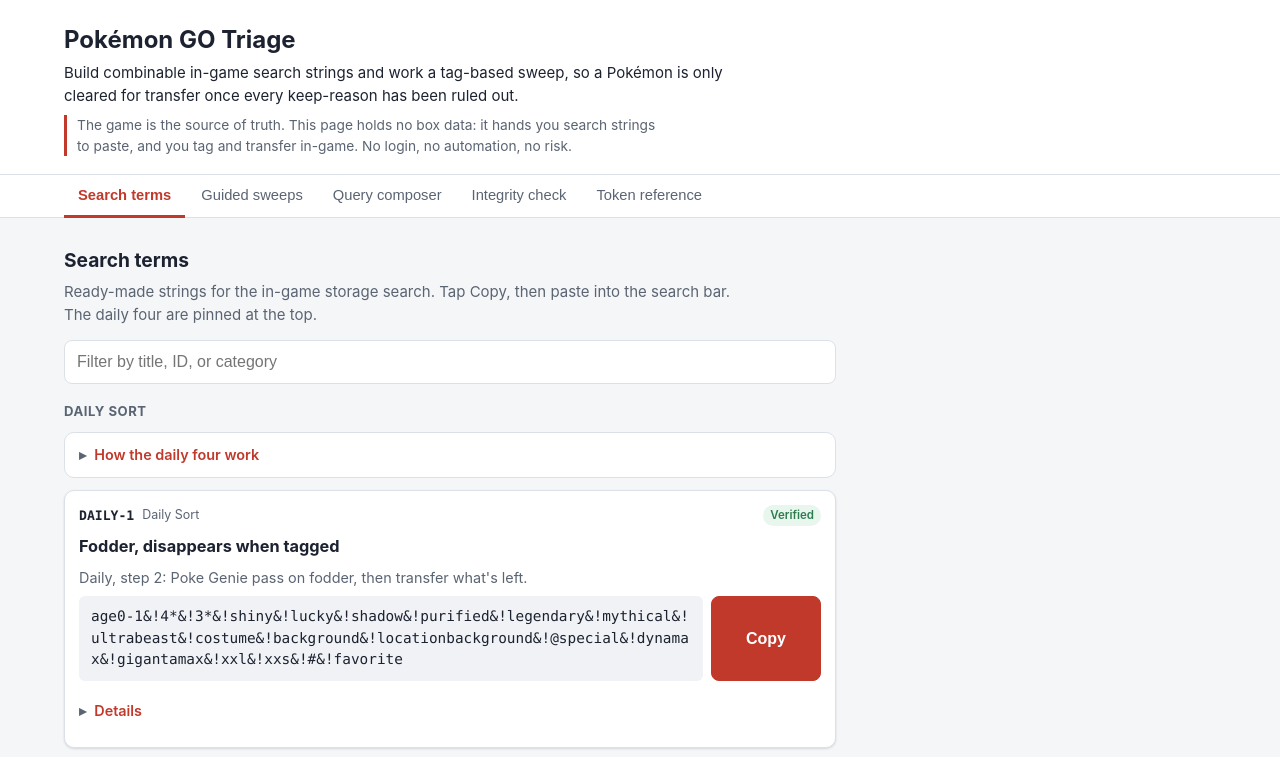
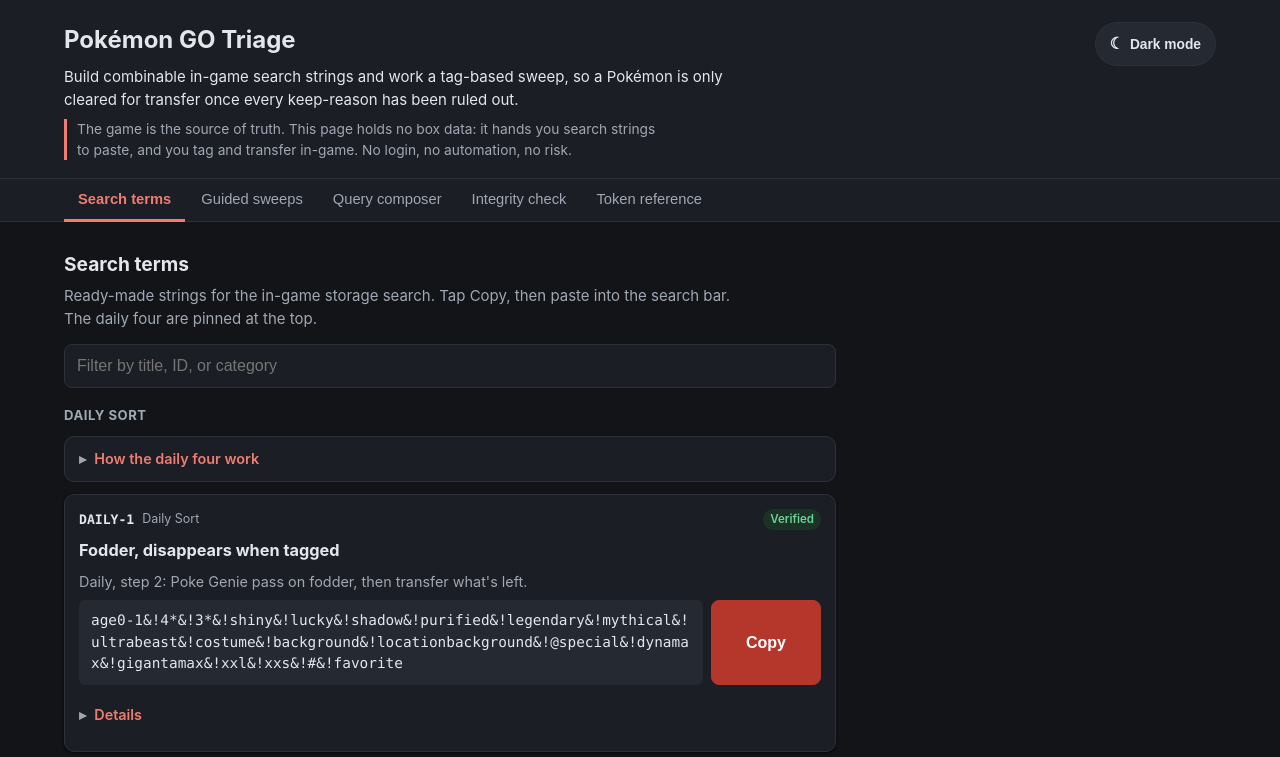
Before and after one commit to mint85/pokemon-go-triage, a website: page index.html in a window 1280 px wide. Shown: the top 757 px of the page. Drawn offline with Linux system fonts and the light colour scheme.

Commit message:
Add dark theme as default with a light toggle
Move every color into theme tokens and add a dark palette. The header
toggle switches themes and remembers the choice; a head script applies it
before first paint. Also darken the light theme's amber and green so all
text pairs meet WCAG AA contrast in both themes.

```diff
--- a/app.js
+++ b/app.js
@@ -68,6 +68,28 @@ function copyRow(str, { small = false } = {}) {
 
 function unverifiedBadge() {
   return el("span", { className: "badge badge-unverified", textContent: "unverified" });
+}
+
+/* ---------- theme ---------- */
+
+const THEME_KEY = "pgt.theme";
+
+/* The head script already applied any saved theme; this wires the toggle. */
+function initTheme() {
+  const btn = $("#theme-toggle");
+  const paint = () => {
+    const dark = document.documentElement.dataset.theme !== "light";
+    btn.setAttribute("aria-pressed", String(dark));
+    $(".theme-toggle-icon", btn).textContent = dark ? "☾" : "☀";
+    $(".theme-toggle-label", btn).textContent = dark ? "Dark mode" : "Light mode";
+  };
+  btn.addEventListener("click", () => {
+    const next = document.documentElement.dataset.theme === "light" ? "dark" : "light";
+    document.documentElement.dataset.theme = next;
+    try { localStorage.setItem(THEME_KEY, next); } catch { /* won't persist */ }
+    paint();
+  });
+  paint();
 }
 
 /* ---------- tabs ---------- */
@@ -554,6 +576,7 @@ function renderReference() {
 /* ---------- boot ---------- */
 
 function init() {
+  initTheme();
   initTabs();
   renderSearchTerms();
   wireModeBar();
--- a/index.html
+++ b/index.html
@@ -1,14 +1,27 @@
 <!DOCTYPE html>
-<html lang="en">
+<html lang="en" data-theme="dark">
 <head>
   <meta charset="UTF-8" />
   <meta name="viewport" content="width=device-width, initial-scale=1.0" />
   <title>Pokémon GO Triage</title>
+  <script>
+    /* Apply a saved theme before first paint so there's no flash. Default: dark. */
+    try {
+      var saved = localStorage.getItem("pgt.theme");
+      if (saved === "light" || saved === "dark") document.documentElement.dataset.theme = saved;
+    } catch (e) { /* storage blocked: stay dark */ }
+  </script>
   <link rel="stylesheet" href="styles.css" />
 </head>
 <body>
   <header class="site-header">
-    <h1>Pokémon GO Triage</h1>
+    <div class="header-top">
+      <h1>Pokémon GO Triage</h1>
+      <button id="theme-toggle" class="theme-toggle" type="button" aria-pressed="true" aria-label="Dark mode">
+        <span class="theme-toggle-icon" aria-hidden="true"></span>
+        <span class="theme-toggle-label">Dark mode</span>
+      </button>
+    </div>
     <p class="tagline">
       Build combinable in-game search strings and work a tag-based sweep, so a Pokémon
       is only cleared for transfer once every keep-reason has been ruled out.
--- a/styles.css
+++ b/styles.css
@@ -1,19 +1,69 @@
-/* Pokémon GO Triage — styles. Light, readable, card-based. No build step. */
+/* Pokémon GO Triage: styles. Readable, card-based, light and dark themes. No build step. */
 
+/*
+ * Theme tokens. Dark is the default (set on <html data-theme="dark">); the header
+ * toggle switches to light and remembers the choice. Every color lives here.
+ * --accent is for text and borders; --accent-fill is for solid fills under white text.
+ */
 :root {
+  color-scheme: light;
   --bg: #f4f6f8;
   --surface: #ffffff;
   --ink: #1c2230;
   --ink-soft: #5b6472;
   --line: #dce1e8;
   --accent: #c0392b;        /* Poké red, muted */
+  --accent-fill: #c0392b;
   --accent-ink: #ffffff;
-  --good: #2e7d51;
-  --warn: #b26a00;
+  --good: #28704a;
+  --good-bg: #e9f6ee;
+  --good-fill: #2e7d51;
+  --warn: #8f5500;
+  --warn-bg: #fbf0e0;
+  --warn-fill: #8f5500;
+  --info: #1d4e89;
+  --info-bg: #eaf1fb;
+  --panel-info-bg: #eef4fb;
+  --panel-info-line: #d3e2f2;
+  --panel-note-bg: #fbf7ef;
+  --panel-note-line: #ecdcc0;
+  --pill-btn: #d8dde4;
+  --toast-bg: #1c2230;
+  --toast-ink: #ffffff;
   --code-bg: #f0f2f5;
   --radius: 10px;
   --shadow: 0 1px 3px rgba(20, 30, 50, 0.08), 0 1px 2px rgba(20, 30, 50, 0.06);
   --mono: ui-monospace, SFMono-Regular, "SF Mono", Menlo, Consolas, monospace;
+}
+
+/* Dark: soft charcoal rather than pure black, off-white text, to reduce glare. */
+:root[data-theme="dark"] {
+  color-scheme: dark;
+  --bg: #121418;
+  --surface: #1b1e24;
+  --ink: #e3e6eb;
+  --ink-soft: #a0a8b4;
+  --line: #2c313a;
+  --accent: #f07c72;
+  --accent-fill: #b5372c;
+  --accent-ink: #ffffff;
+  --good: #6fcf97;
+  --good-bg: #1b3326;
+  --good-fill: #2b7a4f;
+  --warn: #e8b05c;
+  --warn-bg: #3a2d17;
+  --warn-fill: #9a5c00;
+  --info: #93bdf2;
+  --info-bg: #1c2a3f;
+  --panel-info-bg: #17202c;
+  --panel-info-line: #26374c;
+  --panel-note-bg: #221e16;
+  --panel-note-line: #463a22;
+  --pill-btn: #394049;
+  --toast-bg: #e3e6eb;
+  --toast-ink: #121418;
+  --code-bg: #252a32;
+  --shadow: 0 1px 3px rgba(0, 0, 0, 0.5), 0 1px 2px rgba(0, 0, 0, 0.4);
 }
 
 * { box-sizing: border-box; }
@@ -31,7 +81,15 @@ body {
   border-bottom: 1px solid var(--line);
   padding: 22px max(16px, 5vw) 18px;
 }
+.header-top { display: flex; align-items: flex-start; justify-content: space-between; gap: 12px; }
 .site-header h1 { margin: 0 0 4px; font-size: 1.5rem; }
+.theme-toggle {
+  flex: none; appearance: none; cursor: pointer; min-height: 44px; padding: 0 14px;
+  display: inline-flex; align-items: center; gap: 6px; font-size: 0.86rem; font-weight: 600;
+  background: var(--code-bg); color: var(--ink); border: 1px solid var(--line); border-radius: 999px;
+}
+.theme-toggle:hover { border-color: var(--accent); }
+.theme-toggle-icon { font-size: 1rem; line-height: 1; }
 .tagline { margin: 0 0 8px; max-width: 70ch; color: var(--ink); }
 .principle {
   margin: 0; max-width: 70ch; font-size: 0.86rem; color: var(--ink-soft);
@@ -79,7 +137,7 @@ main { padding: 20px max(16px, 5vw) 48px; max-width: 900px; }
 .sweep.done { opacity: 0.62; }
 .sweep-head { display: flex; align-items: center; gap: 10px; }
 .sweep-num {
-  flex: none; width: 26px; height: 26px; border-radius: 50%; background: var(--accent);
+  flex: none; width: 26px; height: 26px; border-radius: 50%; background: var(--accent-fill);
   color: var(--accent-ink); display: grid; place-items: center; font-size: 0.82rem; font-weight: 700;
 }
 .sweep-title { font-weight: 650; font-size: 1.02rem; margin: 0; flex: 1; }
@@ -97,19 +155,19 @@ main { padding: 20px max(16px, 5vw) 48px; max-width: 900px; }
   padding: 8px 14px; font-size: 0.88rem; color: var(--ink-soft);
 }
 .mode-btn + .mode-btn { border-left: 1px solid var(--line); }
-.mode-btn.is-active { background: var(--accent); color: var(--accent-ink); font-weight: 600; }
+.mode-btn.is-active { background: var(--accent-fill); color: var(--accent-ink); font-weight: 600; }
 .ongoing-controls {
-  margin-top: 12px; background: #eef4fb; border: 1px solid #d3e2f2;
+  margin-top: 12px; background: var(--panel-info-bg); border: 1px solid var(--panel-info-line);
   border-radius: var(--radius); padding: 12px 14px; display: grid; gap: 10px;
 }
 .age-field { font-size: 0.9rem; color: var(--ink); }
-.age-field input { width: 64px; padding: 4px 6px; border: 1px solid var(--line); border-radius: 6px; font-size: 0.9rem; }
+.age-field input { width: 64px; padding: 4px 6px; border: 1px solid var(--line); border-radius: 6px; font-size: 0.9rem; background: var(--surface); color: var(--ink); }
 .review-queue-label { display: block; font-size: 0.82rem; color: var(--ink-soft); margin-bottom: 4px; }
 .ongoing-hint { margin: 0; font-size: 0.82rem; color: var(--ink-soft); }
 
 /* Manual checks note */
 .manual-checks {
-  margin-top: 20px; background: #fbf7ef; border: 1px solid #ecdcc0;
+  margin-top: 20px; background: var(--panel-note-bg); border: 1px solid var(--panel-note-line);
   border-radius: var(--radius); padding: 14px 16px;
 }
 .manual-checks h3 { margin: 0 0 4px; font-size: 0.98rem; }
@@ -128,9 +186,9 @@ code, .query-string {
 
 /* Badges & pills */
 .badge { font-size: 0.72rem; padding: 2px 7px; border-radius: 999px; font-weight: 600; white-space: nowrap; }
-.badge-pg { background: #eaf1fb; color: #1d4e89; }
-.badge-nojudge { background: #e9f6ee; color: var(--good); }
-.badge-unverified { background: #fbf0e0; color: var(--warn); }
+.badge-pg { background: var(--info-bg); color: var(--info); }
+.badge-nojudge { background: var(--good-bg); color: var(--good); }
+.badge-unverified { background: var(--warn-bg); color: var(--warn); }
 
 /* Composer */
 .composer-join { display: flex; align-items: center; gap: 16px; margin-bottom: 14px; flex-wrap: wrap; font-size: 0.9rem; }
@@ -147,7 +205,7 @@ code, .query-string {
 .chip .u-dot { width: 6px; height: 6px; border-radius: 50%; background: var(--warn); }
 
 .freetext { display: flex; gap: 8px; margin-bottom: 18px; }
-.freetext input { flex: 1; padding: 8px 10px; border: 1px solid var(--line); border-radius: 8px; font-size: 0.9rem; }
+.freetext input { flex: 1; padding: 8px 10px; border: 1px solid var(--line); border-radius: 8px; font-size: 0.9rem; background: var(--surface); color: var(--ink); }
 
 .query-out { background: var(--surface); border: 1px solid var(--line); border-radius: var(--radius); box-shadow: var(--shadow); padding: 14px; }
 .query-pills { display: flex; flex-wrap: wrap; gap: 7px; margin-bottom: 10px; min-height: 4px; }
@@ -155,14 +213,14 @@ code, .query-string {
   display: inline-flex; align-items: center; gap: 6px; background: var(--code-bg);
   border-radius: 999px; padding: 4px 6px 4px 10px; font-family: var(--mono); font-size: 0.84rem;
 }
-.pill button { border: none; background: #d8dde4; color: var(--ink); border-radius: 50%; width: 18px; height: 18px; cursor: pointer; line-height: 1; font-size: 0.8rem; }
-.pill button:hover { background: var(--accent); color: #fff; }
+.pill button { border: none; background: var(--pill-btn); color: var(--ink); border-radius: 50%; width: 18px; height: 18px; cursor: pointer; line-height: 1; font-size: 0.8rem; }
+.pill button:hover { background: var(--accent-fill); color: var(--accent-ink); }
 .query-string-row { display: flex; gap: 10px; align-items: center; flex-wrap: wrap; }
 .query-actions { display: flex; gap: 8px; }
 
 /* Buttons */
 .btn {
-  appearance: none; cursor: pointer; border: 1px solid var(--accent); background: var(--accent);
+  appearance: none; cursor: pointer; border: 1px solid var(--accent-fill); background: var(--accent-fill);
   color: var(--accent-ink); border-radius: 8px; padding: 8px 14px; font-size: 0.88rem; font-weight: 600;
 }
 .btn:hover { filter: brightness(1.06); }
@@ -214,17 +272,17 @@ code, .query-string {
 .st-cat { flex: 1; font-size: 0.78rem; color: var(--ink-soft); }
 .st-title { margin: 0; font-size: 1.02rem; font-weight: 650; }
 .st-when { margin: 0; font-size: 0.9rem; color: var(--ink-soft); }
-.st-status-verified { background: #e9f6ee; color: var(--good); }
-.st-status-guess { background: #fbf0e0; color: var(--warn); }
-.st-status-test { background: #eaf1fb; color: #1d4e89; }
+.st-status-verified { background: var(--good-bg); color: var(--good); }
+.st-status-guess { background: var(--warn-bg); color: var(--warn); }
+.st-status-test { background: var(--info-bg); color: var(--info); }
 
 /* Long strings have no spaces, so allow breaks anywhere. Display only: copy uses the stored string. */
 .st-query-row { display: flex; flex-direction: column; gap: 8px; }
 /* break-all fills each line to the edge, so it never looks like a break after `age0-` is part of the string. */
 .st-query { word-break: break-all; line-height: 1.5; font-size: 0.9rem; }
 .st-copy { min-height: 44px; min-width: 110px; font-size: 1rem; }
-.st-copy.is-copied { background: var(--good); border-color: var(--good); }
-.st-copy.is-failed { background: var(--warn); border-color: var(--warn); }
+.st-copy.is-copied { background: var(--good-fill); border-color: var(--good-fill); }
+.st-copy.is-failed { background: var(--warn-fill); border-color: var(--warn-fill); }
 .btn:disabled { opacity: 0.45; cursor: not-allowed; filter: none; }
 @media (min-width: 560px) {
   .st-query-row { flex-direction: row; align-items: stretch; }
@@ -232,8 +290,8 @@ code, .query-string {
 
 .st-ph-block { display: grid; gap: 8px; }
 .st-ph-label { font-size: 0.86rem; color: var(--ink-soft); }
-.st-ph { background: #fbf0e0; color: var(--warn); padding: 0 2px; border-radius: 3px; }
-.st-ph-filled { background: #e9f6ee; color: var(--good); padding: 0 2px; border-radius: 3px; }
+.st-ph { background: var(--warn-bg); color: var(--warn); padding: 0 2px; border-radius: 3px; }
+.st-ph-filled { background: var(--good-bg); color: var(--good); padding: 0 2px; border-radius: 3px; }
 
 /* Collapsibles: details, the daily guide, and the Historical section */
 .st-details summary, .st-guide summary, .st-collapsible > summary {
@@ -267,7 +325,7 @@ code, .query-string {
 /* Toast */
 .toast {
   position: fixed; bottom: 20px; left: 50%; transform: translateX(-50%);
-  background: var(--ink); color: #fff; padding: 10px 16px; border-radius: 8px;
+  background: var(--toast-bg); color: var(--toast-ink); padding: 10px 16px; border-radius: 8px;
   font-size: 0.86rem; box-shadow: var(--shadow); z-index: 20;
 }
 
```
